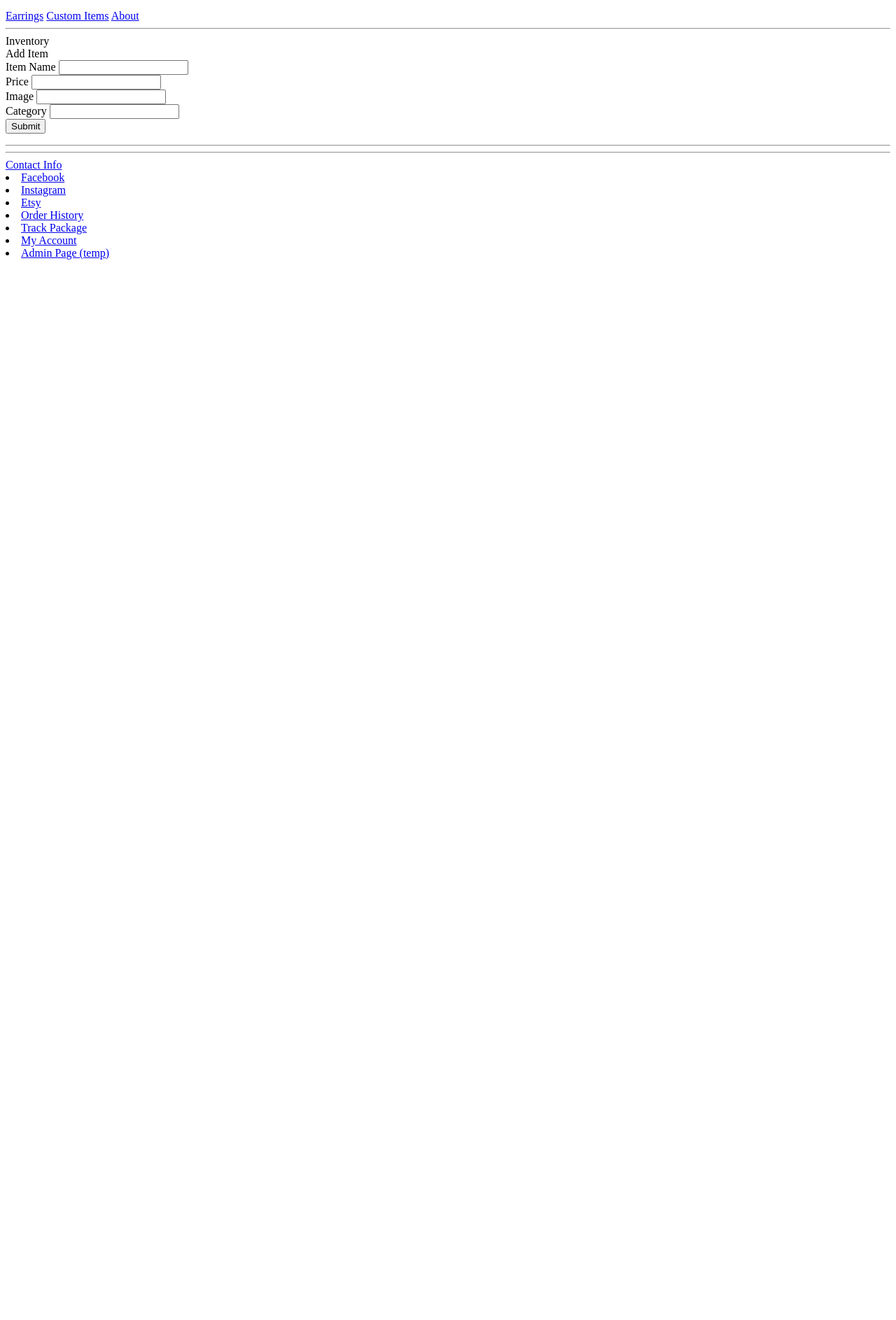
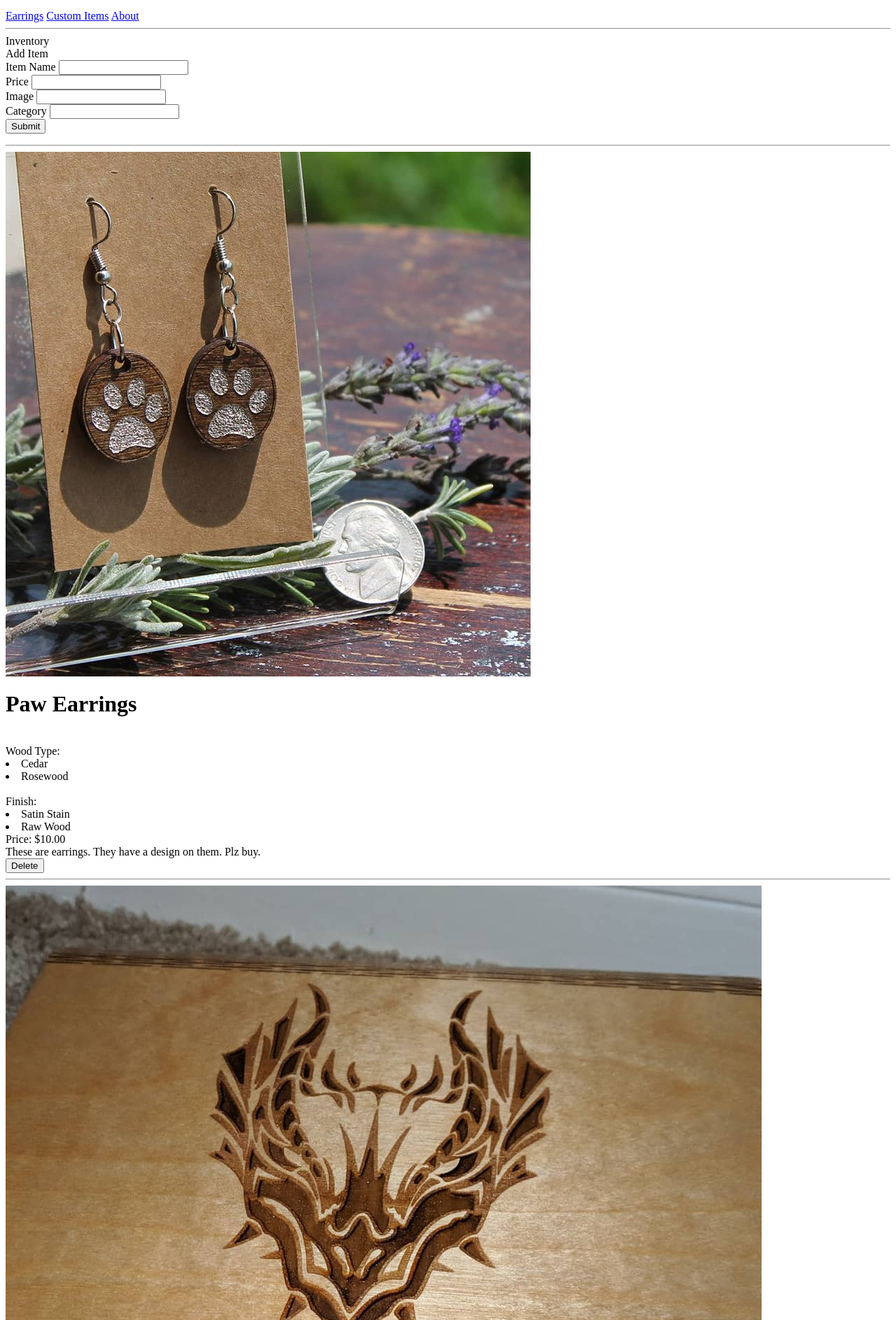
Before and after one commit to kcwilmot/354_website, a PHP site: page /admin.php in a window 1280 px wide. Shown: the part 799-2686 px from the top of the page at 70% size. Before the commit the page ends 1170 px from the top, so only its background shows below. Run offline with PHP 8.4, Linux system fonts and the light colour scheme.

Commit message:
adding to admin page

```diff
--- a/admin.php
+++ b/admin.php
@@ -22,7 +22,62 @@
   </form>
   </div>
   <hr>
-  <div class="">
+  <div class="current-items">
+    <img class="inventory-list-img" src="img/earring_paw.jpg">
+    <div>
+      <h1>Paw Earrings</h1><br>
+      Wood Type: <br>
+      <li class="wood-type">
+        Cedar
+      </li>
+      <li class="wood-type">
+        Rosewood
+      </li><br>
+      Finish: <br>
+      <li class="finish-type">
+        Satin Stain
+      </li>
+      <li class="finish-type">
+        Raw Wood
+      </li>
+    </div>
+    Price: $10.00 <br>
+    <div class="item-description">
+      These are earrings. They have a design on them. Plz buy.
+    </div>
+    <button class="delete-button" type="button">Delete</button>
+  </div>
+  <hr>
+  <div class="current-items">
+    <img class="inventory-list-img" src="img/wood_box.jpg">
+    <div>
+      <h1>A boxy box</h1><br>
+      Wood Type: <br>
+      <li class="wood-type">
+        Cherry
+      </li>
+      <li class="wood-type">
+        Padauk
+      </li><br>
+      Finish: <br>
+      <li class="finish-type">
+        Pink Stain
+      </li>
+      <li class="finish-type">
+        Yes a Stain
+      </li>
+    </div>
+    Price: $10.00 <br>
+    <div class="item-description">
+      This is a box, you can put things in it. It has a design on them. Plz buy.
+    </div>
+    <button class="delete-button" type="button">Delete</button>
+
+  </div>
+
+
+
+</body>
 
 
 
--- a/footer.php
+++ b/footer.php
@@ -27,3 +27,5 @@
         </li>
     </div>
 </div>
+<!--You have found an easter-egg! Be one of the first people
+to email me about it and you will pass me on all the things!-->
```
